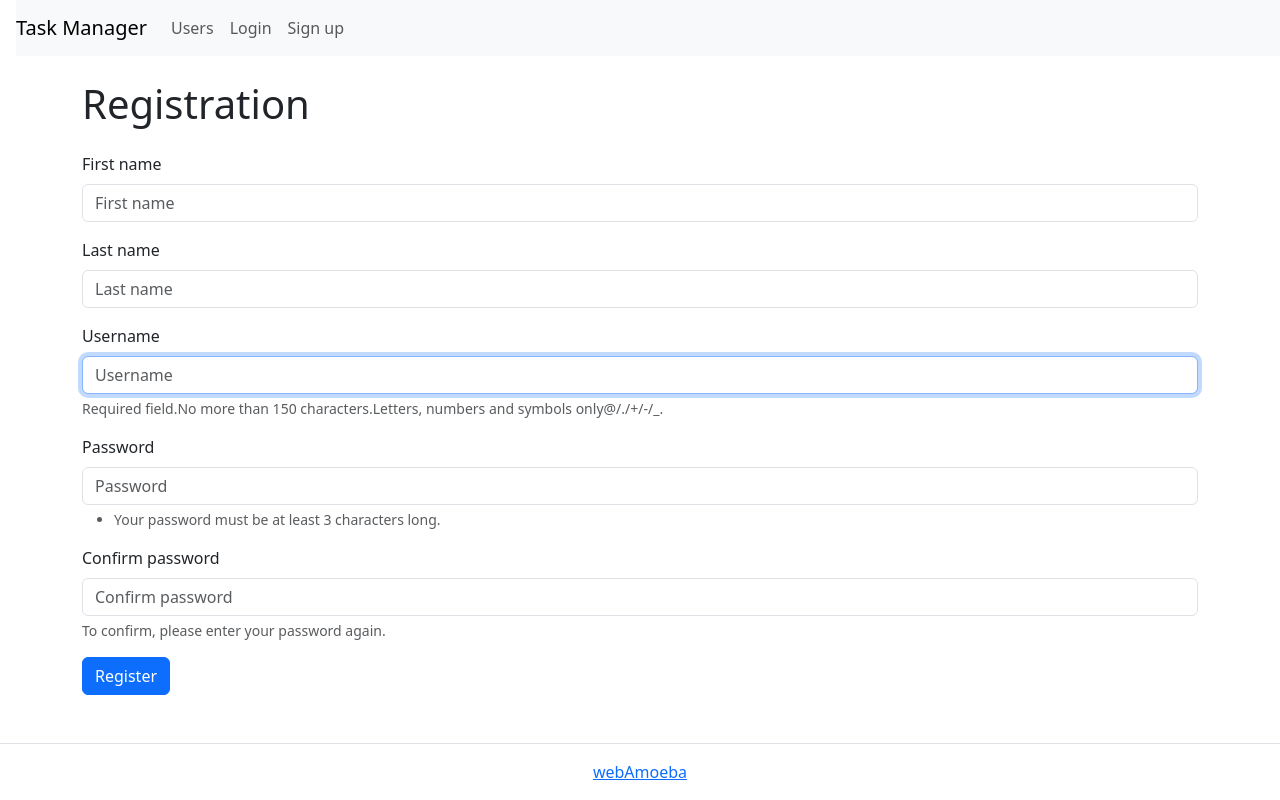
After one commit to webAmoeba/task-manager, a Django app: page /users/create/ in a window 1280 px wide. The commit adds this page. Run offline with Django 5.2, Linux system fonts and the light colour scheme.

Commit message:
feat: add user registration functionality
and update localization strings
fix: update URL patterns for user views and modify Makefile commands

```diff
--- /dev/null
+++ b/task_manager/apps/users/templates/users/user_form.html
@@ -0,0 +1,42 @@
+{% extends 'base.html' %}
+{% load i18n %}
+
+{% block content %}
+  <h1 class="my-4">{% trans 'Registration' %}</h1>
+  <form method="post">
+    {% csrf_token %}
+    <div class="mb-3">
+      <label class="form-label" for="id_first_name">{% trans 'First name' %}</label><input type="text" name="first_name" maxlength="150" class="form-control" placeholder="{% trans 'First name' %}" required id="id_first_name" />
+    </div>
+    <div class="mb-3">
+      <label class="form-label" for="id_last_name">{% trans 'Last name' %}</label><input type="text" name="last_name" maxlength="150" class="form-control" placeholder="{% trans 'Last name' %}" required id="id_last_name" />
+    </div>
+    <div class="mb-3">
+      <label class="form-label" for="id_username">{% trans 'Username' %}</label><input type="text" name="username" maxlength="150" autofocus class="form-control" placeholder="{% trans 'Username' %}" required aria-describedby="id_username_helptext" id="id_username" />
+      <div class="form-text">
+        {% comment %} <div class="form-text">Обязательное поле. Не более 150 символов. Только буквы, цифры и символы @/./+/-/_.</div> {% endcomment %}
+        {% trans 'Required field.No more than 150 characters.Letters, numbers and symbols only' %}@/./+/-/_.
+      </div>
+    </div>
+    <div class="mb-3">
+      <label class="form-label" for="id_password1">{% trans 'Password' %}</label><input type="password" name="password1" autocomplete="new-password" class="form-control" placeholder="{% trans 'Password' %}" aria-describedby="id_password1_helptext" id="id_password1" />
+      <div class="form-text">
+        <ul>
+          {% comment %} <li>Ваш пароль должен содержать как минимум 3 символа.</li> {% endcomment %}
+          <li>
+            {% trans 'Your password must be at least 3 characters long.' %}
+          </li>
+        </ul>
+      </div>
+    </div>
+    <div class="mb-3">
+      {% comment %}Подтверждение пароля{% endcomment %}
+      <label class="form-label" for="id_password2">{% trans 'Confirm password' %}</label><input type="password" name="password2" autocomplete="new-password" class="form-control" placeholder="{% trans 'Confirm password' %}" aria-describedby="id_password2_helptext" id="id_password2" />
+      {% comment %} <div class="form-text">Для подтверждения введите, пожалуйста, пароль ещё раз.</div> {% endcomment %}
+      <div class="form-text">
+        {% trans 'To confirm, please enter your password again.' %}
+      </div>
+    </div>
+    <input class="btn btn-primary" type="submit" value="{% trans 'Register' %}" />
+  </form>
+{% endblock %}
--- a/task_manager/apps/users/templates/users/user_list.html
+++ b/task_manager/apps/users/templates/users/user_list.html
@@ -1,5 +1,5 @@
 {% extends 'base.html' %}
-{% load i18n custom_filters %}
+{% load i18n %}
 
 {% block content %}
   <h1 class="my-4">{{ page_title }}</h1>
--- a/task_manager/apps/users/urls.py
+++ b/task_manager/apps/users/urls.py
@@ -1,7 +1,8 @@
 from django.urls import path
 
-from .views import UserListView
+from task_manager.apps.users.views import UserCreateView, UserListView
 
 urlpatterns = [
-    path('', UserListView.as_view(), name='user_list'),
+    path("", UserListView.as_view(), name="user_list"),
+    path("create/", UserCreateView.as_view(), name="user_create"),
 ]
--- a/task_manager/apps/users/views.py
+++ b/task_manager/apps/users/views.py
@@ -1,6 +1,10 @@
+from django.contrib import messages
+from django.contrib.auth.forms import UserCreationForm
 from django.contrib.auth.models import User
+from django.urls import reverse_lazy
 from django.utils.translation import gettext as _
 from django.views.generic import ListView
+from django.views.generic.edit import CreateView
 
 
 class UserListView(ListView):
@@ -16,3 +20,19 @@ class UserListView(ListView):
         context = super().get_context_data(**kwargs)
         context["page_title"] = _("Users")
         return context
+
+
+class UserCreateView(CreateView):
+    form_class = UserCreationForm
+    template_name = "users/user_form.html"
+    success_url = reverse_lazy("login")
+
+    def form_valid(self, form):
+        response = super().form_valid(form)
+        messages.success(self.request, _("User successfully registered"))
+        return response
+
+    def get_context_data(self, **kwargs):
+        context = super().get_context_data(**kwargs)
+        context["page_title"] = _("Registration")
+        return context
--- a/task_manager/templates/base.html
+++ b/task_manager/templates/base.html
@@ -24,7 +24,7 @@
               <a class="nav-link" href="/login/">{% trans 'Login' %}</a>
             </li>
             <li class="nav-item">
-              <a class="nav-link" href="/users/create/">{% trans 'Sign up' %}</a>
+              <a class="nav-link" href="{% url 'user_create' %}">{% trans 'Sign up' %}</a>
             </li>
           </ul>
         </div>
```
Also changed, not shown: locale/ru/LC_MESSAGES/django.po, 2 other files.
